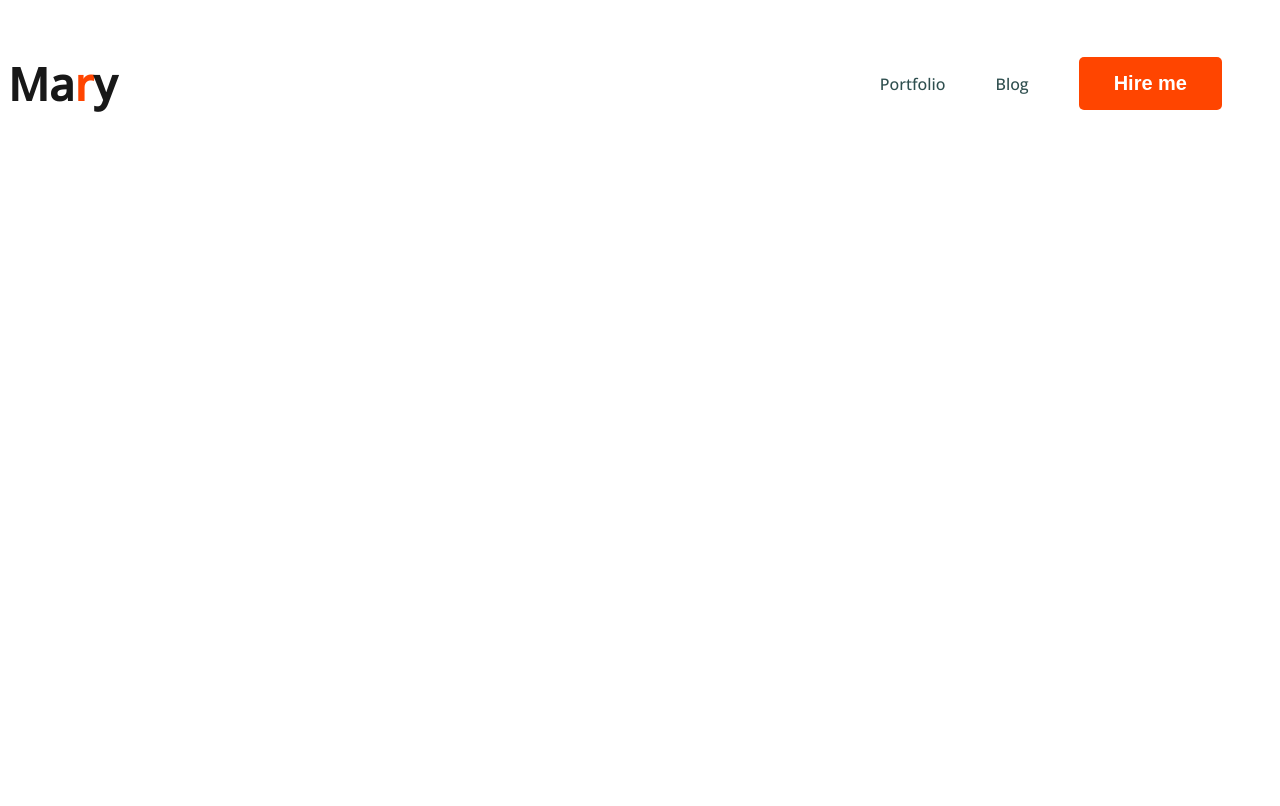
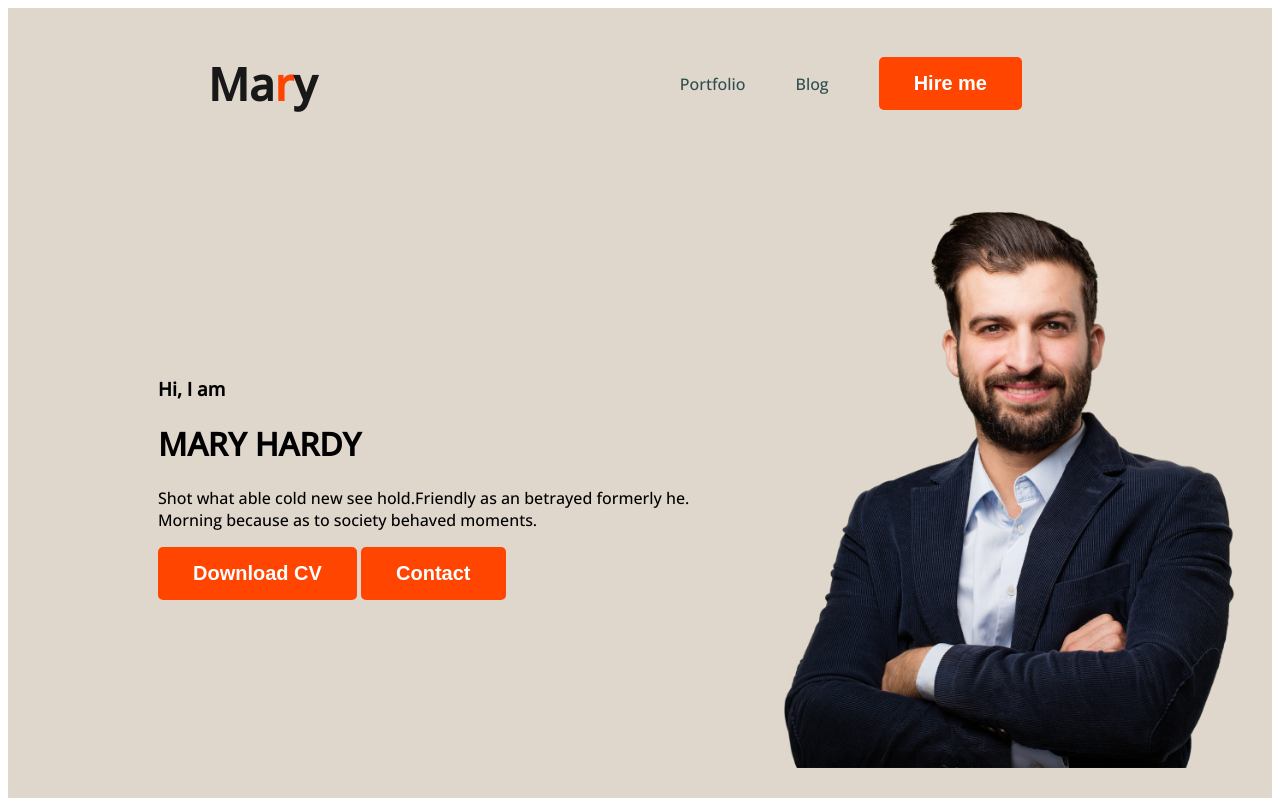
Before and after one commit to huzza902/hardy-s-porfolio, a plain HTML site: page index.html in a window 1280 px wide. Drawn offline with nearby package versions, Linux system fonts and the light colour scheme.

Commit message:
made banner and header

```diff
--- a/index.html
+++ b/index.html
@@ -13,7 +13,7 @@
 </head>
 
 <body>
-    <header>
+    <header class="header">
         <nav>
             <h3 class="nav-title">Ma<span class="text-primary">r</span>y</h3>
             <ul>
@@ -22,6 +22,18 @@
                 <li><a href=""><button class="btn-primary">Hire me</button></a></li>
             </ul>
         </nav>
+        <div class="banner">
+            <div class="banner-greetings">
+                <h3>Hi, I am</h3>
+                <h1>MARY HARDY</h1>
+                <p>Shot what able cold new see hold.Friendly as an betrayed formerly he. Morning because as to society behaved moments.</p>
+                <button class="btn-primary">Download CV</button>
+                <button class="btn-primary">Contact</button>
+            </div>
+            <img class="pro-pic" src="images/hardy.png" alt="h">
+
+        </div>
+
     </header>
     <main></main>
     <footer></footer>
--- a/styles/style.css
+++ b/styles/style.css
@@ -1,13 +1,17 @@
 /*nav related styles*/
 nav {
     display: flex;
-     justify-content: space-between;
+    justify-content: space-between;
+    padding:0px  ;
+    align-items: center;
+    margin: 0 200px;
 }
 
 .nav-title {
-    color: #181818;
+     color: #181818;
     font-size: 45px;
     font-weight: 800;
+
 }
 
 .text-primary {
@@ -43,9 +47,23 @@ body {
     border: 0;
     font-style: normal;
     font-size: 20px;
-   font-weight: 700;
+    font-weight: 700;
     padding: 15px 35px;
     color: white;
 
 
 }
+
+/* header related styles */
+.header {
+    background-color: rgb(223, 214, 204);
+
+}
+.banner{
+     padding: 30px 30px 30px 150px  ;
+     display: flex;
+     align-items: center;
+}
+.banner .pro-pic{
+    width: 500px;
+}
```
